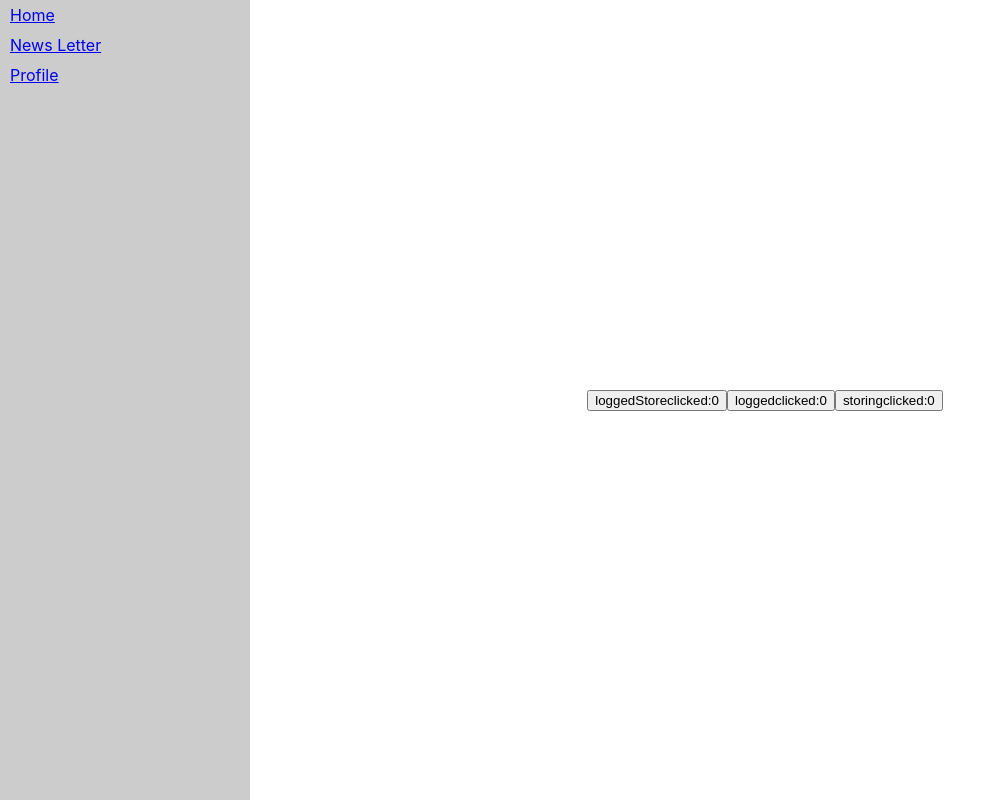
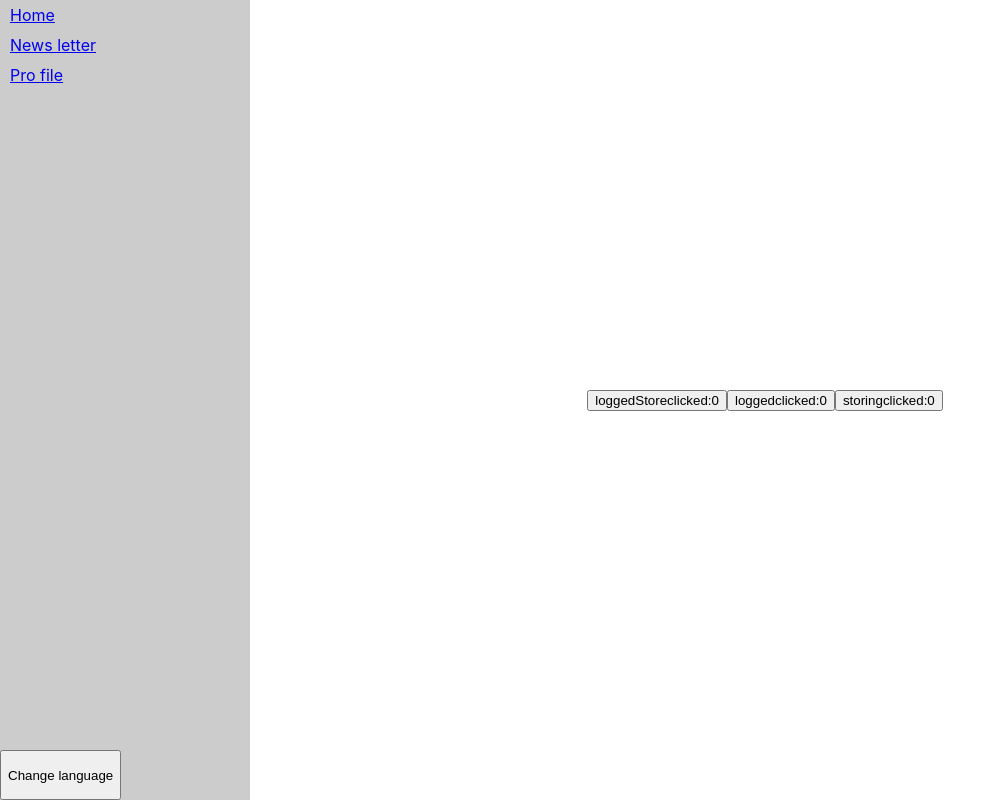
Before and after one commit to Bear-Foot/support-react-avance, a React (Create React App) app: page / in a window 1280 px wide. Shown: the whole page, without its empty margins (0-1006 px from the left). Built offline with nearby package versions, Linux system fonts and the light colour scheme.

Commit message:
added intl with context

```diff
--- a/package.json
+++ b/package.json
@@ -6,6 +6,7 @@
     "lodash": "^4.17.21",
     "react": "^18.3.1",
     "react-dom": "^18.3.1",
+    "react-intl": "^6.8.9",
     "react-router-dom": "^6.28.0",
     "react-scripts": "^5.0.1",
     "styled-components": "^6.1.13",
--- a/src/components/Home.js
+++ b/src/components/Home.js
@@ -17,10 +17,13 @@ const Count = ({ stateHook, label }) => {
   )
 }
 
-export const Home = () => (
+const Home = () => (
   <div>
     <Count stateHook={storingLoggingHook1} label="loggedStore" />
     <Count stateHook={useLoggedState} label="logged" />
     <Count stateHook={storingHook1} label="storing" />
   </div>
 )
+
+// eslint-disable-next-line import/no-default-export
+export default Home
--- a/src/components/NewsLetter.js
+++ b/src/components/NewsLetter.js
@@ -24,3 +24,5 @@ export const NewsLetter = () => {
     </div>
   )
 }
+
+export default NewsLetter
--- a/src/components/Profile.js
+++ b/src/components/Profile.js
@@ -55,3 +55,5 @@ export const Profile = UserFetcher(({ requestState, data }) => {
     </div>
   )
 })
+
+export default Profile
--- a/src/components/SideBar.js
+++ b/src/components/SideBar.js
@@ -1,19 +1,32 @@
 import styled from 'styled-components'
 import { Link } from 'react-router-dom'
+import { FormattedMessage } from 'react-intl'
 
 import { routesAsArray } from '../constants/routes'
+import { useSetLocale } from '../intl/IntlContext'
 
-export const SideBar = () => (
+export const SideBar = () => {
+  const toggleLocale = useSetLocale()
+
+  return (
     <Wrapper>
       {routesAsArray.map((route) => (
         <Link to={route.path} key={route.path}>
           <LinkWrapper>
-          {route.text}
+            <FormattedMessage id={route.tradId} values={{ test: 5 }} />
           </LinkWrapper>
         </Link>
       ))}
+      <ChangeLocale onClick={toggleLocale}>Change language</ChangeLocale>
     </Wrapper>
   )
+}
+
+const ChangeLocale = styled.button`
+  position: absolute;
+  bottom: 0px;
+  height: 50px;
+`
 
 const LinkWrapper = styled.div`
   display: flex;
--- a/src/constants/routes.js
+++ b/src/constants/routes.js
@@ -1,25 +1,37 @@
-import { map } from 'lodash'
+import { map, mapValues } from 'lodash'
+import { lazy, Suspense } from 'react'
 
-import { Home } from '../components/Home'
-import { NewsLetter } from '../components/NewsLetter'
-import { Profile } from '../components/Profile'
-
-export const routes = {
+const routesTmp = {
   home: {
-    component: Home,
+    componentLoader: () => import('../components/Home'),
     path: '/',
-    text: 'Home',
+    tradId: 'linkHome',
   },
   newsLetter: {
-    component: NewsLetter,
+    componentLoader: () => import('../components/NewsLetter'),
     path: 'newsletter',
-    text: 'News Letter',
+    tradId: 'linkNL',
   },
   profile: {
-    component: Profile,
+    componentLoader: () => import('../components/Profile'),
     path: '/profile',
-    text: 'Profile',
+    tradId: 'linkProfile',
   },
 }
 
+const routes = mapValues(routesTmp, (route) => {
+  // eslint-disable-next-line prefer-template, no-path-concat
+  const LazyComp = lazy(route.componentLoader)
+
+  const CompLoader = (props) => (
+    <Suspense>
+      <LazyComp {...props} />
+    </Suspense>
+  )
+
+  return {
+    ...route,
+    component: CompLoader,
+  }
+})
 export const routesAsArray = map(routes)
--- a/src/index.js
+++ b/src/index.js
@@ -4,8 +4,9 @@ import { BrowserRouter } from 'react-router-dom'
 
 import { App } from './App'
 import { reportWebVitals } from './reportWebVitals'
+import { worker } from './fakeBackend/worker'
+import { IntlWrapper } from './intl/IntlContext'
 import './index.css'
-import { worker } from './fakeBackend/worker'
 
 worker.start()
 
@@ -13,7 +14,9 @@ const root = ReactDOM.createRoot(document.getElementById('root'))
 root.render(
   <React.StrictMode>
     <BrowserRouter>
-      <App />
+      <IntlWrapper>
+        <App />
+      </IntlWrapper>
     </BrowserRouter>
   </React.StrictMode>,
 )
--- /dev/null
+++ b/src/intl/IntlContext.js
@@ -0,0 +1,42 @@
+import { mapValues } from 'lodash'
+import { createContext, useContext, useState } from 'react'
+import { IntlProvider } from 'react-intl'
+
+import { storingState } from '../hooks/HoH'
+
+const messagesFr = {
+  homeLinkLabel: 'Home depuis sidebar {test}',
+  linkHome: 'Home',
+  linkNL: 'News letter',
+  linkProfile: 'Pro file',
+}
+
+export const t = mapValues(messagesFr, (_, key) => key)
+
+const messagesDe = {
+  homeLinkLabel: 'Ahh kartofeln {test}',
+}
+
+const allMessages = {
+  de: messagesDe,
+  fr: messagesFr,
+}
+
+const SetLocaleContext = createContext()
+export const useSetLocale = () => useContext(SetLocaleContext)
+
+const localeStateFn = storingState(useState, 'prefered-locale')
+
+export const IntlWrapper = ({ children }) => {
+  const [locale, setLocale] = localeStateFn('fr')
+
+  const toggleLocale = () => setLocale((l) => (l === 'fr' ? 'de' : 'fr'))
+
+  return (
+    <IntlProvider messages={allMessages[locale]} locale={locale}>
+      <SetLocaleContext.Provider value={toggleLocale}>
+        {children}
+      </SetLocaleContext.Provider>
+    </IntlProvider>
+  )
+}
```
Also changed, not shown: 1 other file (tests, documents, lock files or other folders). Lines whose indentation alone changed are shown as unchanged.
